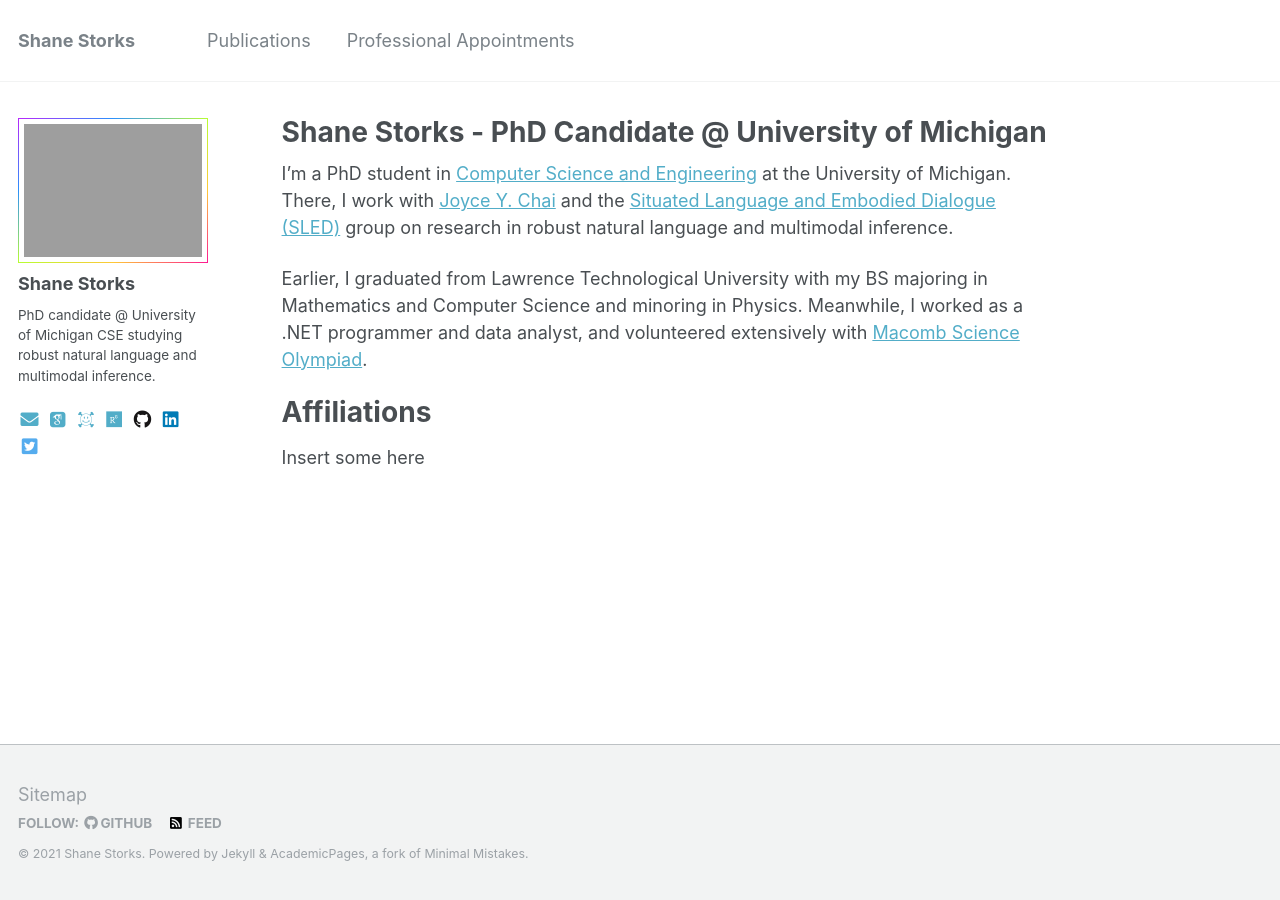
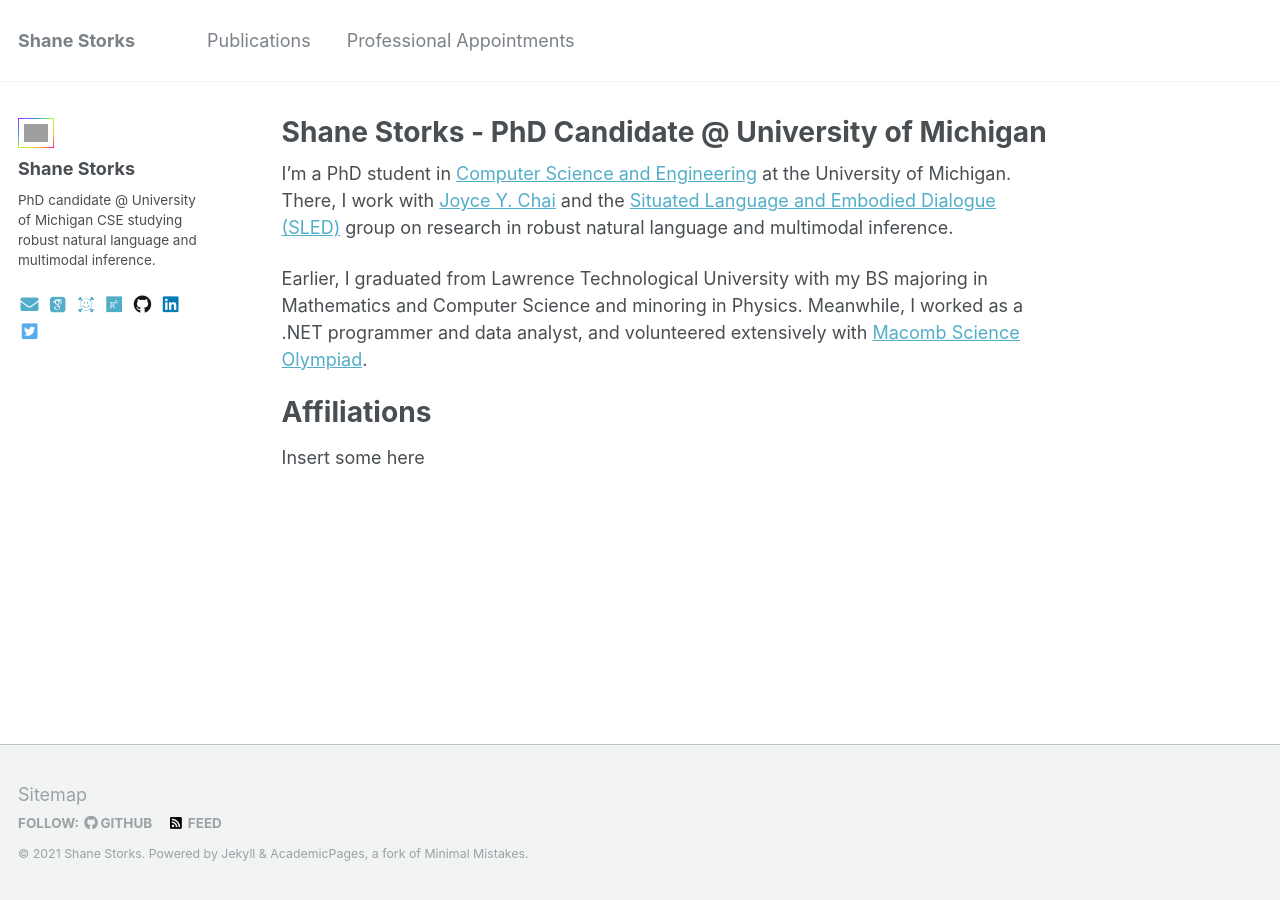
Before and after one commit to shanestorks/shanestorks.github.io, a Jekyll site: the page built from _pages/about.md, in a window 1280 px wide. Built offline with Jekyll 4.4.1, drawn with Linux system fonts in a browser that asks for light colours; some web fonts are replaced.

Commit message:
Sidebar changes

```diff
--- a/_sass/_sidebar.scss
+++ b/_sass/_sidebar.scss
@@ -72,18 +72,18 @@
 .author__avatar {
   display: table-cell;
   vertical-align: top;
-  width: 136px;
+  width: 36px;
   // set width only, for non-square avatars
   // height: 36px;
 
   @include breakpoint($large) {
     display: block;
-    width: auto;
+    // width: auto;
     height: auto;
   }
 
   img {
-    max-width: 200px;
+    max-width: 300px;
     border-radius: 0%;
 
     @include breakpoint($large) {
```
